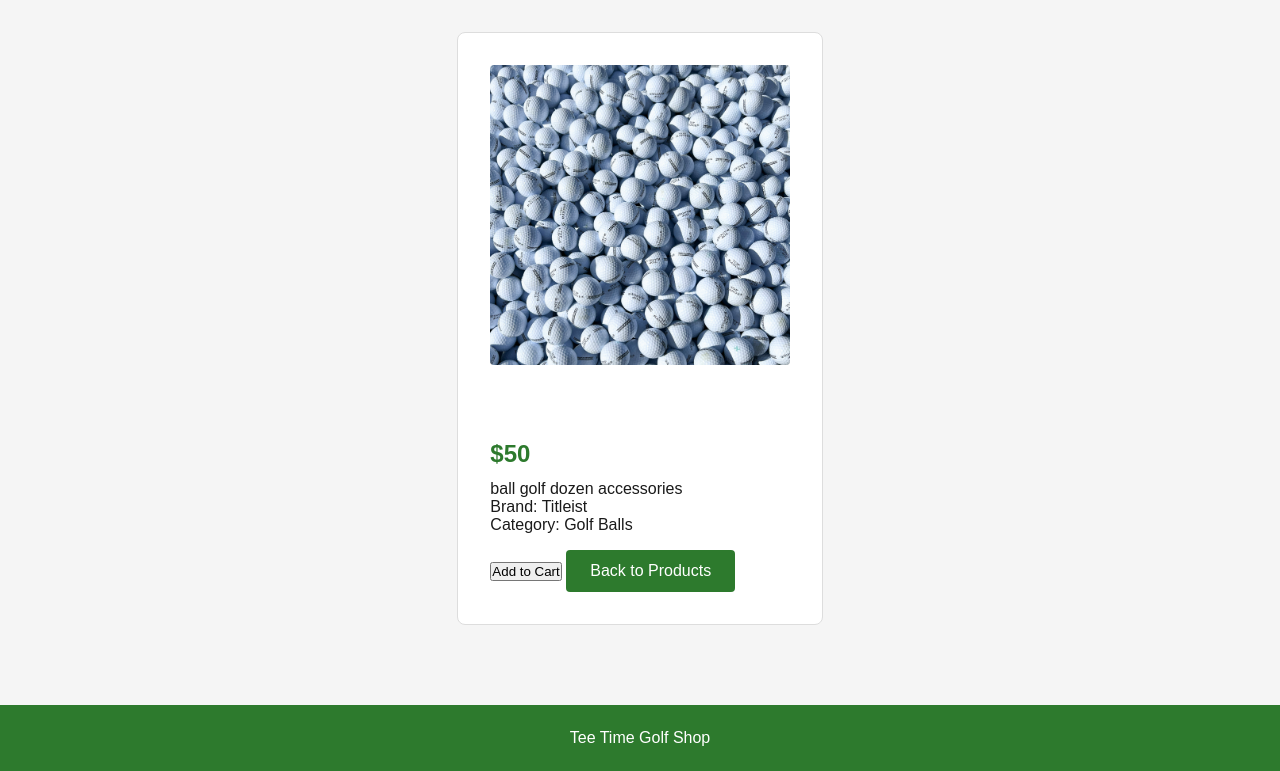
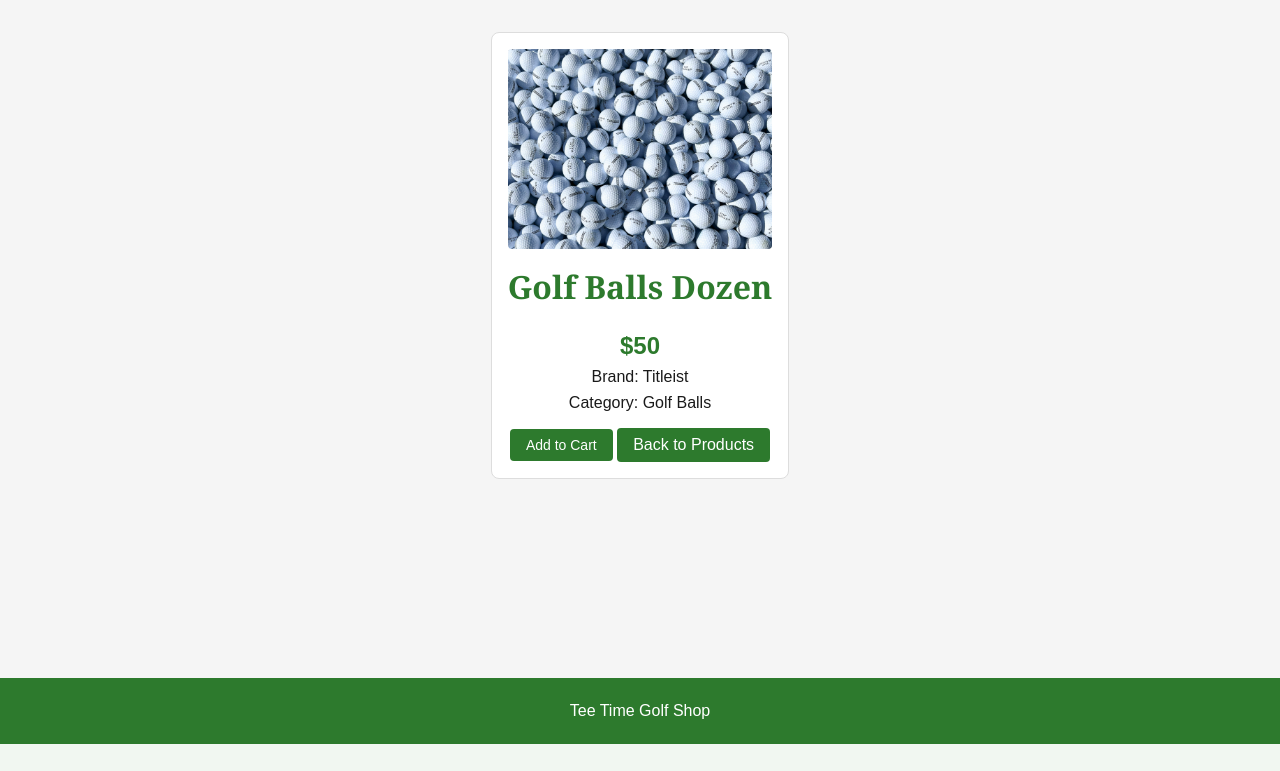
Before and after one commit to Qvacherand/Level2FinalAssesment, a Flask app: page /product/1 in a window 1280 px wide. Shown: the part 56-827 px from the top of the page. After the commit the page ends 800 px from the top, so only its background shows below. Run offline with Flask 3, Linux system fonts and the light colour scheme; data comes from the database, SQL or seed files in the repository.

Commit message:
Updated ad to cart button on product detail on product detail page

```diff
--- a/app.py
+++ b/app.py
@@ -89,6 +89,8 @@
         JOIN categories ON products.category_id = categories.category_id
         WHERE products.product_id = ?
     ''', [product_id], one=True)
+    if product is None:
+        return render_template('404.html'), 404
     return render_template('product_detail.html', product=product)
 
 # View cart
--- a/templates/404.html
+++ b/templates/404.html
@@ -17,7 +17,7 @@
     </header>
 
     <main>
-        <h1>404 - Page Not Found</h1>
+        <h1 class="h1_products">404 - Page Not Found</h1>
         <p>Sorry, the page you are looking for does not exist.</p>
         <a href="/">Go back home</a>
     </main>
--- a/templates/home.html
+++ b/templates/home.html
@@ -52,7 +52,7 @@
     </footer>
 
     <!-- Toast notification -->
-<div id="toast" style="display:none; position:fixed; bottom:20px; right:20px; background:#2d7a2d; color:white; padding:12px 24px; border-radius:8px; font-size:16px;">
+<div id="toast" style="display:none; position:fixed; bottom:20px; right:20px; background:#000000; color:white; padding:12px 24px; border-radius:8px; font-size:16px;">
     Added to cart!
 </div>
 
--- a/templates/product_detail.html
+++ b/templates/product_detail.html
@@ -17,25 +17,28 @@
     </header>
 <!--link products to database -->
     <main>
-        <div class="product-detail">
+        <div class="product-card">
             <img src="{{ url_for('static', filename='images/' + product['image']) }}" alt="{{ product['name'] }}">
-            <h1>{{ product['name'] }}</h1>
+            <h1 class="h1_products">{{ product['name'] }}</h1>
             <p class="price">${{ product['price'] }}</p>
-            <p class="keywords">{{ product['keywords'] }}</p>
             <p>Brand: {{ product['brand_name'] }}</p>
             <p>Category: {{ product['category_name'] }}</p>
             <button onclick="addToCart({{ product['product_id'] }})">Add to Cart</button>
 
+    <!-- Toast notification -->
+    <div id="toast" style="display:none; position:fixed; bottom:20px; right:20px; background:#2d7a2d; color:white; padding:12px 24px; border-radius:8px; font-size:16px;">
+        Added to cart!
+    </div>
+
     <script>
-    // Adds a product to the cart without refreshing the page
         function addToCart(productId) {
-        fetch('/cart/add/' + productId, {
-            method: 'POST'
-        })
-        .then(response => response.json())
+            fetch('/cart/add/' + productId, { method: 'POST' })
+            .then(r => r.json())
             .then(data => {
                 if (data.success) {
-                alert('Added to cart!')
+                    let toast = document.getElementById('toast')
+                    toast.style.display = 'block'
+                    setTimeout(() => { toast.style.display = 'none' }, 2000)
                 }
             })
         }
```
Lines whose indentation alone changed are shown as unchanged.
